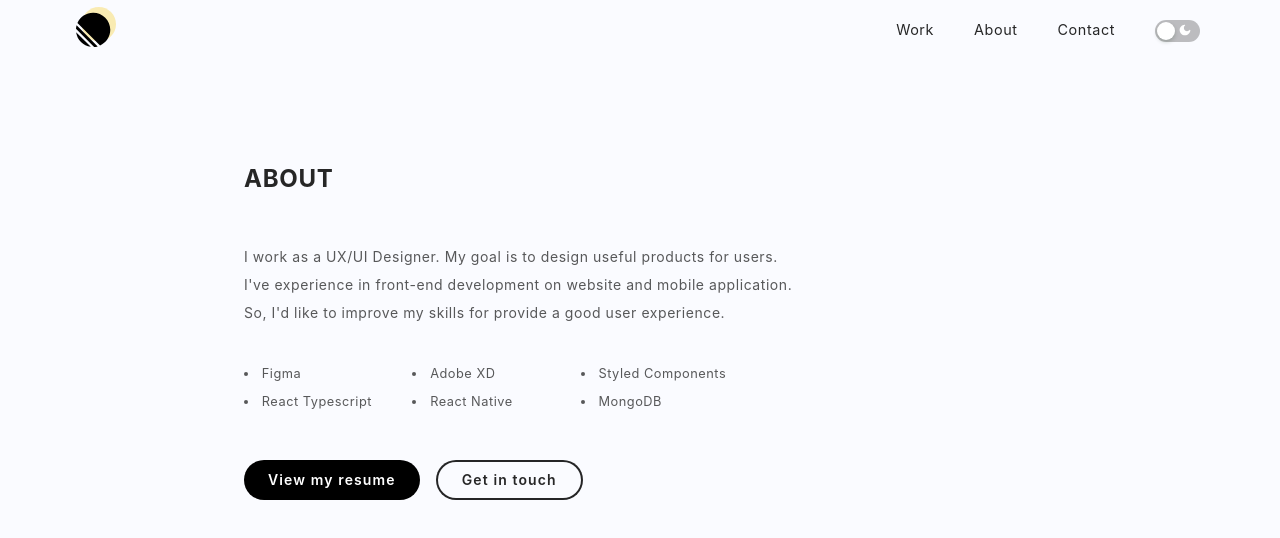
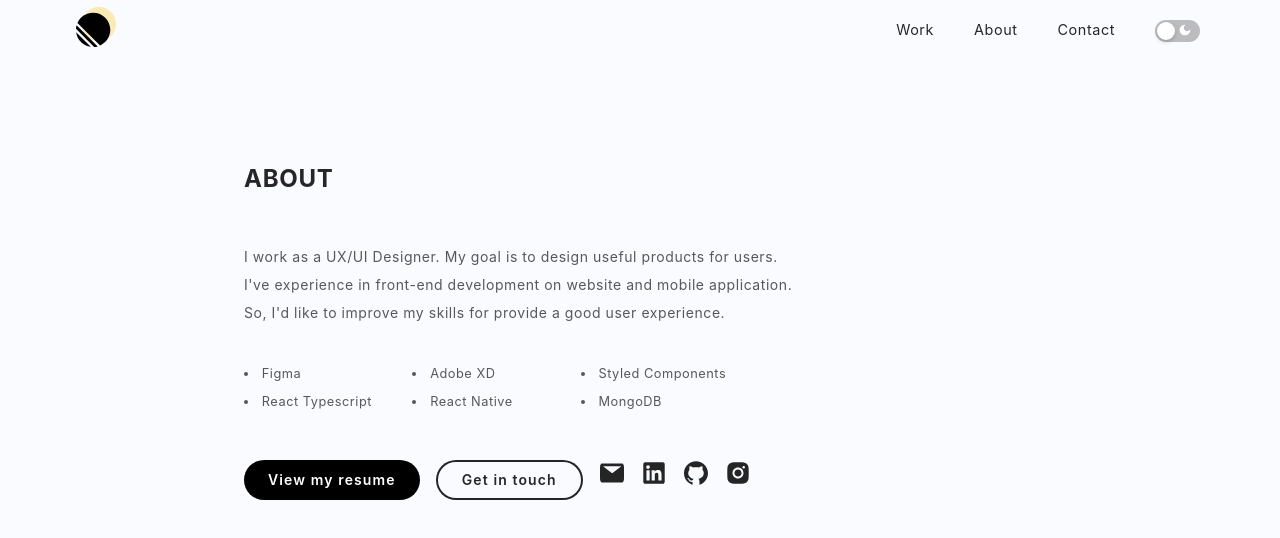
Before and after one commit to yokpkm/portfolio-v2, a Next.js app: page / in a window 1280 px wide. Shown: the top 538 px of the page. Built offline with nearby package versions, Linux system fonts and the light colour scheme.

Commit message:
💄 adjust icon button on navbar

```diff
--- a/src/app/pages/about/page.tsx
+++ b/src/app/pages/about/page.tsx
@@ -14,6 +14,11 @@ import {
   LinkedinFilled,
   MailFilled,
 } from "@ant-design/icons";
+import { createFromIconfontCN } from "@ant-design/icons";
+
+const IconFont = createFromIconfontCN({
+  scriptUrl: "//at.alicdn.com/t/font_8d5l8fzk5b87iudi.js",
+});
 
 const AboutPage = () => {
   const { useBreakpoint } = Grid;
@@ -142,7 +147,7 @@ const AboutPage = () => {
                 <ButtonSecondary type="primary">Get in touch</ButtonSecondary>
               </Col>
 
-              {/* <Col>
+              <Col>
                 <a target={"_blank"} href={""} rel="noreferrer">
                   <ButtonIcon type="link">
                     <MailFilled />
@@ -173,7 +178,7 @@ const AboutPage = () => {
                     <InstagramFilled />
                   </ButtonIcon>
                 </a>
-              </Col> */}
+              </Col>
             </Row>
           </Col>
         </Row>
--- a/src/components/button/index.tsx
+++ b/src/components/button/index.tsx
@@ -65,7 +65,7 @@ export const ButtonIcon = styled(Button)`
   svg {
     width: auto;
     height: 24px;
-    border-radius: 8px;
+    border-radius: 6px;
     color: ${(props) => props.theme.fontColor.default};
   }
 
```
